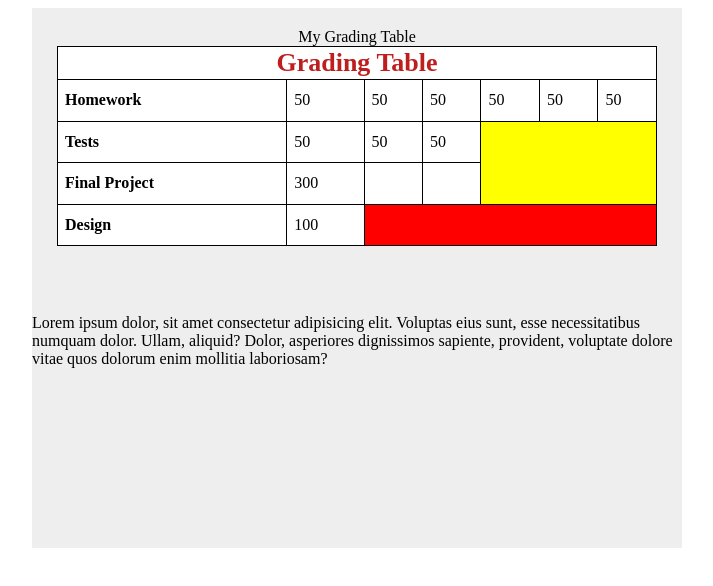
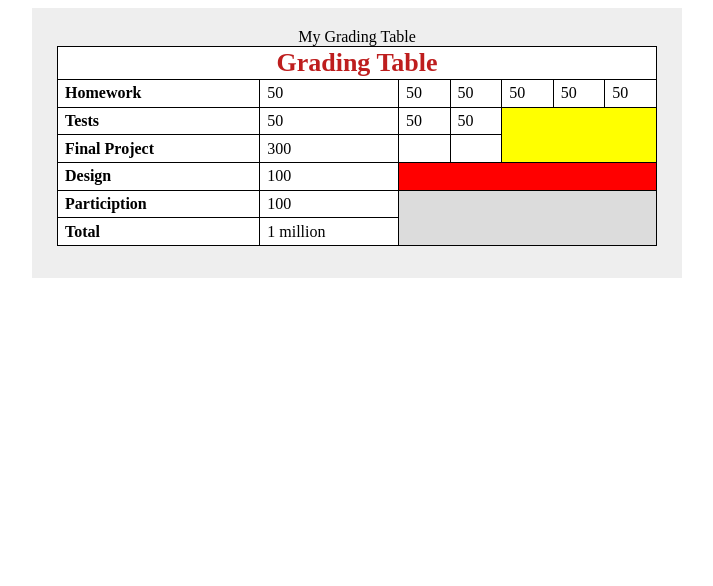
Before and after one commit to Badawy24/Git_traning_Faculty, a plain HTML site: page Task 1 Section/index.html in a window 1280 px wide. Shown: the whole page, without its empty margins (283-996 px from the left). Drawn offline with Linux system fonts and the light colour scheme.

Commit message:
This is Task one

```diff
--- a/Task 1 Section/index.html
+++ b/Task 1 Section/index.html
@@ -88,7 +88,7 @@
                     <td>100</td>
                     <td colspan="5" class="red"></td>
                 </tr>
-                <!-- <tr>
+                <tr>
                     <td class="info">Particiption</td>
                     <td>100</td>
                     <td colspan="5" rowspan="2" class="gainsboro"></td>
@@ -96,13 +96,9 @@
                 <tr>
                     <td class="info">Total</td>
                     <td>1 million</td>
-                </tr> -->
+                </tr>
             </tbody>
         </table>
-    </div>
-    <div>
-        <p>Lorem ipsum dolor, sit amet consectetur adipisicing elit. Voluptas eius sunt, esse necessitatibus numquam dolor. Ullam, aliquid? Dolor, asperiores dignissimos sapiente, provident, voluptate dolore vitae quos dolorum enim mollitia laboriosam?</p>
-
     </div>
 </body>
 
```
